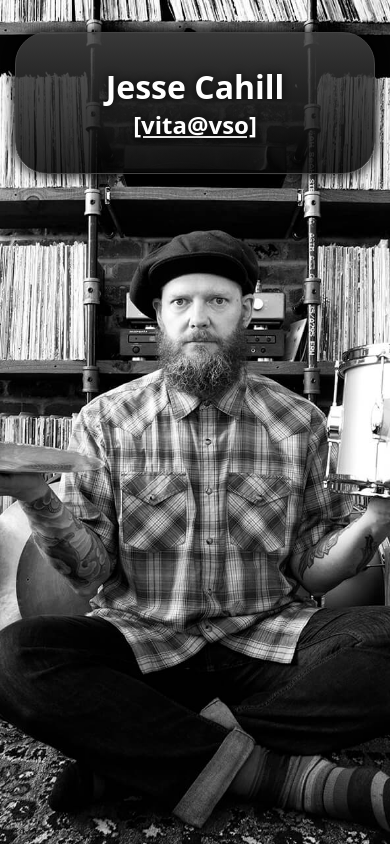
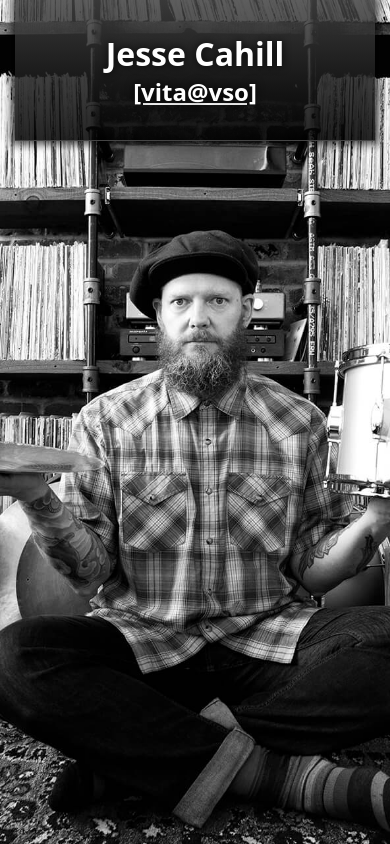
Before and after one commit to codewisenate/jessecahill-web, a Nuxt app: page / in a window 390 px wide. Built offline with nearby package versions, Linux system fonts and the light colour scheme.

Commit message:
mobile header change

```diff
--- a/app.vue
+++ b/app.vue
@@ -80,7 +80,10 @@ a {
 }
 @media (max-width: 500px) {
   .content-container {
-    margin: 2rem auto auto;
+    border:none;
+    border-bottom: 1px solid #444;
+    border-radius: 0;
+    margin: 0 auto auto;
     width: 100%;
   }
   h1 {
```
